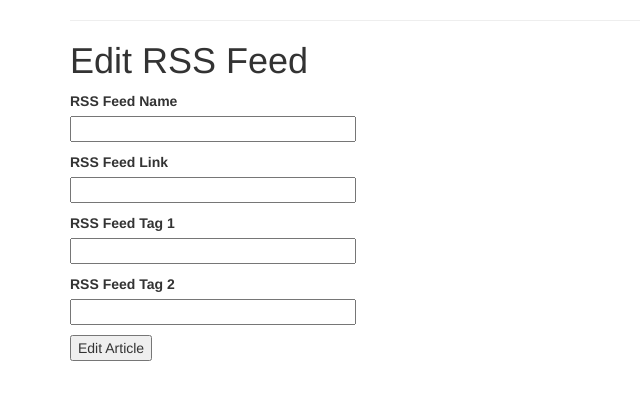
After one commit to frybin/RSS-Web-App, a Flask app: template app/templates/edit_feed.html in a window 1280 px wide. The commit adds this page. Shown: the top 400 px of the page, without its empty margins (0-640 px from the left). Run offline with Flask 2, Linux system fonts and the light colour scheme; the template is opened without the code that fills it: values that come from a table or form of the project are taken from there, others are empty; parts of the project's set-up code (start-up, migrations or seed data) failed here and were passed over; some libraries are stand-ins or nearby versions.

Commit message:
Deleted test code and made sure edit form was displayed properly

```diff
--- a/app/forms.py
+++ b/app/forms.py
@@ -1,16 +1,17 @@
 from flask_wtf import FlaskForm
-from wtforms import StringField,PasswordField,BooleanField,SubmitField
+from wtforms import StringField,SubmitField
 from wtforms.validators import DataRequired
 
-class LoginForm(FlaskForm):
-    username = StringField('Username',validators=[DataRequired()])
-    password = PasswordField('Password', validators=[DataRequired()])
-    remember_me = BooleanField('Remember Me')
-    submit = SubmitField('Sign In')
-
-class FeedForm(FlaskForm):
+class AddFeedForm(FlaskForm):
     name = StringField('RSS Feed Name', validators=[DataRequired()])
     link = StringField('RSS Feed Link', validators=[DataRequired()])
     article_1 = StringField('RSS Feed Tag 1', validators=[DataRequired()])
     article_2 = StringField('RSS Feed Tag 2')
     submit = SubmitField('Add Article')
+
+class EditFeedForm(FlaskForm):
+    name = StringField('RSS Feed Name', validators=[DataRequired()])
+    link = StringField('RSS Feed Link', validators=[DataRequired()])
+    article_1 = StringField('RSS Feed Tag 1', validators=[DataRequired()])
+    article_2 = StringField('RSS Feed Tag 2')
+    submit = SubmitField('Edit Article')
--- /dev/null
+++ b/app/templates/edit_feed.html
@@ -0,0 +1,37 @@
+{% extends "base.html" %}
+
+{% block content %}
+    <h1>Edit RSS Feed</h1>
+    <form action="" method="post">
+        {{ form.hidden_tag() }}
+    <p>
+        {{ form.name.label }}<br>
+        {{ form.name(size=32) }}
+        {% for error in form.name.errors %}
+            <span style="color: red;">[{{ error }}]</span>
+        {% endfor %}
+    </p>
+    <p>
+        {{ form.link.label }}<br>
+        {{ form.link(size=32) }}
+        {% for error in form.link.errors %}
+            <span style="color: red;">[{{ error }}]</span>
+        {% endfor %}
+    </p>
+    <p>
+        {{ form.article_1.label }}<br>
+        {{ form.article_1(size=32) }}
+        {% for error in form.article_1.errors %}
+            <span style="color: red;">[{{ error }}]</span>
+        {% endfor %}
+    </p>
+    <p>
+        {{ form.article_2.label }}<br>
+        {{ form.article_2(size=32) }}
+        {% for error in form.article_2.errors %}
+            <span style="color: red;">[{{ error }}]</span>
+        {% endfor %}
+    </p>
+    <p>{{ form.submit() }}</p>
+    </form>
+{% endblock %}
--- a/app/templates/index.html
+++ b/app/templates/index.html
@@ -1,7 +1,7 @@
 {% extends "base.html" %}
 
 {% block content %}
-    <h1>Dashboard <small> Welcome Fred</small></h1>
+    <h1>Dashboard <small> Welcome User</small></h1>
   <a class="btn btn-success" href="/add_feed"> Add Feed</a>
   <hr>
   <table class="table table-striped">
```
Also changed, not shown: app/routes.py (+5 -14 lines), app/templates/login.html (deleted, +0 -24 lines), run.py (renamed from microblog.py).
